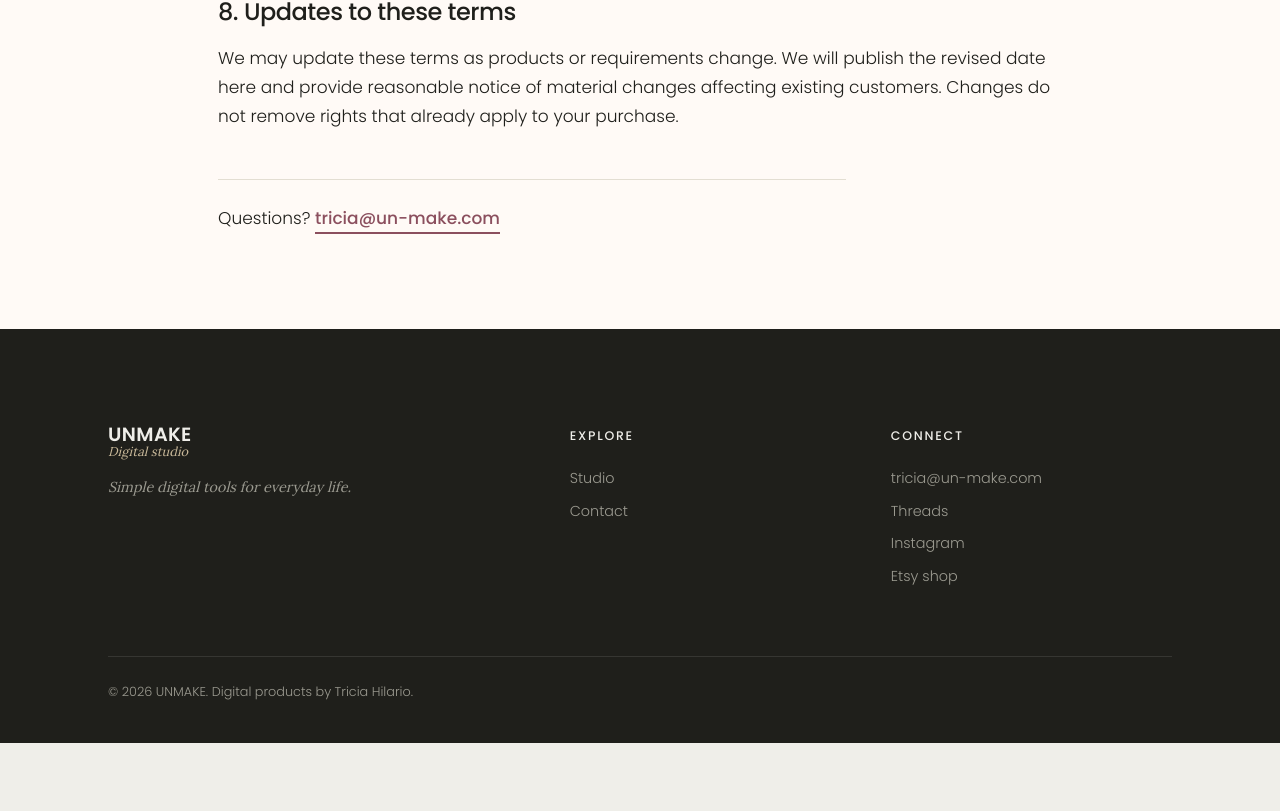
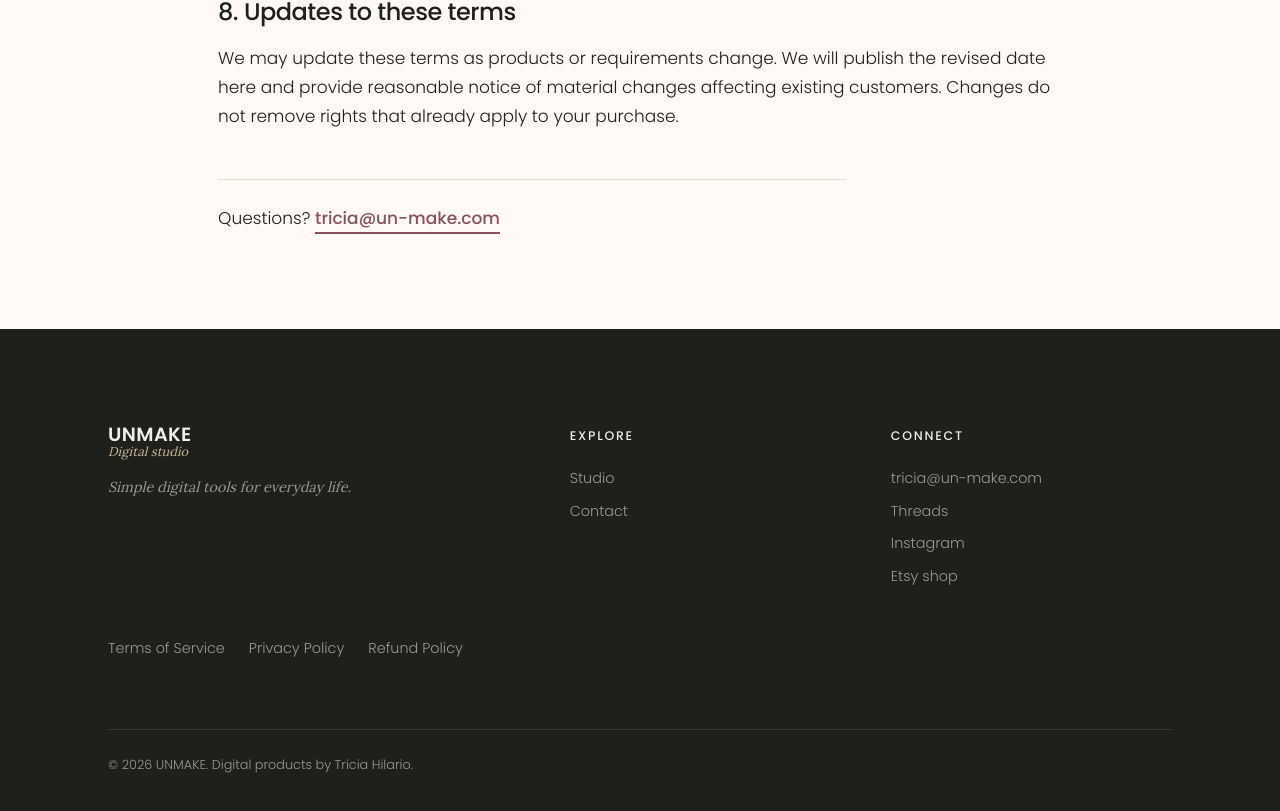
Before and after one commit to unmaketricia/unmake-website, a Next.js app: page /terms in a window 1280 px wide. Shown: the part 2951-3762 px from the top of the page. Before the commit the page ends 3694 px from the top, so only its background shows below. Built offline with nearby package versions, Linux system fonts and the light colour scheme.

Commit message:
Link Terms, Privacy, and Refund policies in the site footer

```diff
--- a/components/Footer.jsx
+++ b/components/Footer.jsx
@@ -40,6 +40,11 @@ export default function Footer() {
             </a>
           </div>
         </div>
+        <nav aria-label="Legal policies" className="flex flex-wrap gap-x-6 gap-y-2 mt-10">
+          <Link href="/terms">Terms of Service</Link>
+          <Link href="/privacy">Privacy Policy</Link>
+          <Link href="/refunds">Refund Policy</Link>
+        </nav>
         <div className="foot-bottom">
           © 2026 UNMAKE. Digital products by Tricia Hilario.
         </div>
```
